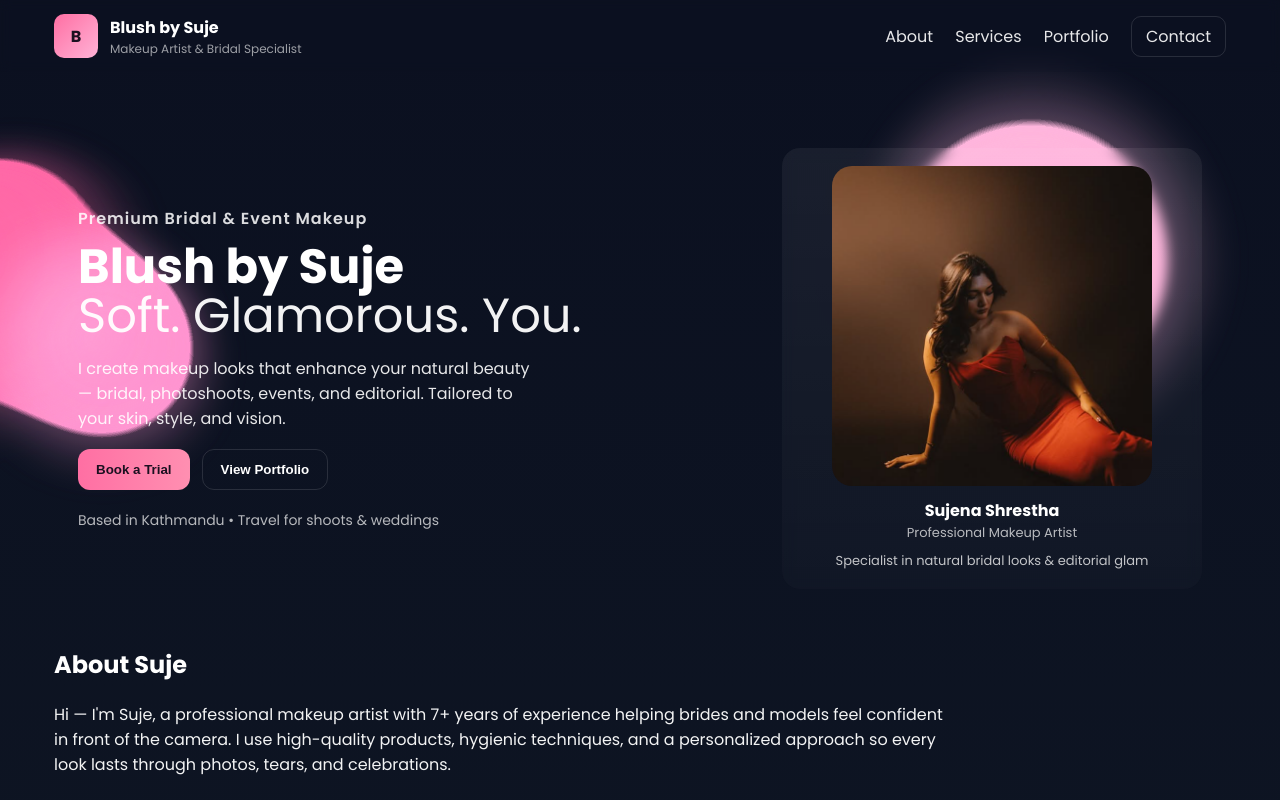
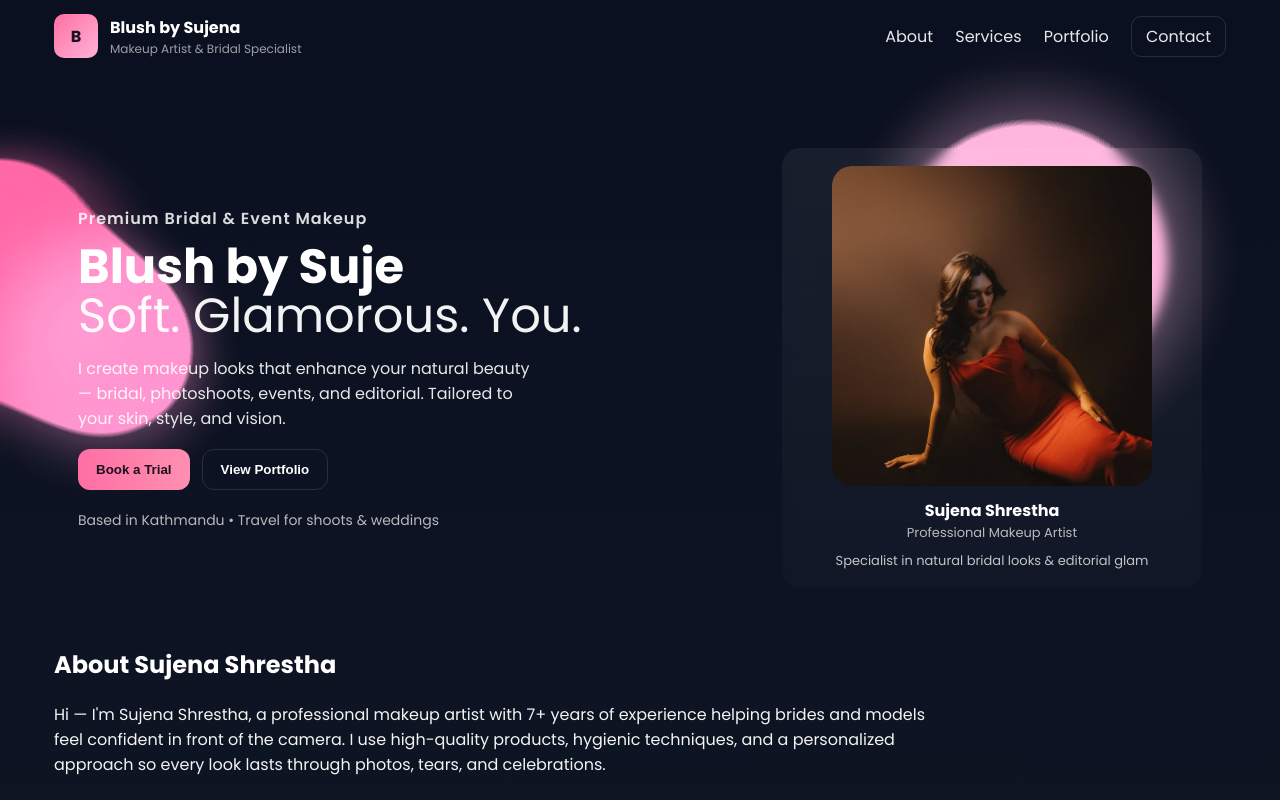
Before and after one commit to Shahil00099/blushbysuje, a plain HTML site: page index.html in a window 1280 px wide. Shown: the top 800 px of the page. Drawn offline with Linux system fonts and the light colour scheme.

Commit message:
Your message

```diff
--- a/index.html
+++ b/index.html
@@ -92,7 +92,7 @@
         <div class="brand">
           <div class="logo">B</div>
           <div>
-            <div style="font-weight:700">Blush by Suje</div>
+            <div style="font-weight:700">Blush by Sujena</div>
             <div style="font-size:12px;color:rgba(255,255,255,0.6)">Makeup Artist & Bridal Specialist</div>
           </div>
         </div>
@@ -156,8 +156,8 @@
       </section>
 
       <section id="about" class="section" style="padding-top:10px">
-        <h2 style="margin-top:0">About Suje</h2>
-        <p style="max-width:900px;opacity:0.95">Hi — I'm Suje, a professional makeup artist with 7+ years of experience helping brides and models feel confident in front of the camera. I use high-quality products, hygienic techniques, and a personalized approach so every look lasts through photos, tears, and celebrations.</p>
+        <h2 style="margin-top:0">About Sujena Shrestha</h2>
+        <p style="max-width:900px;opacity:0.95">Hi — I'm Sujena Shrestha, a professional makeup artist with 7+ years of experience helping brides and models feel confident in front of the camera. I use high-quality products, hygienic techniques, and a personalized approach so every look lasts through photos, tears, and celebrations.</p>
       </section>
 
       <section id="services" class="section">
@@ -185,7 +185,7 @@
       <section id="portfolio" class="section">
         <h2>Portfolio</h2>
         <div class="portfolio">
-          <img src="https://images.unsplash.com/photo-1507003211169-0a1dd7228f2d?q=80&w=1400&auto=format&fit=crop&crop=faces" alt="portfolio">
+          <img src="images/I.jpg" alt="portfolio">
           <img src="https://images.unsplash.com/photo-1522335789203-aabd1fc54bc9?q=80&w=1400&auto=format&fit=crop&crop=faces" alt="portfolio">
           <img src="https://images.unsplash.com/photo-1544005313-94ddf0286df2?q=80&w=1400&auto=format&fit=crop&crop=faces" alt="portfolio">
           <img src="https://images.unsplash.com/photo-1524504388940-b1c1722653e1?q=80&w=1400&auto=format&fit=crop&crop=faces" alt="portfolio">
```
Also changed, not shown: images/I.jpg (added), images/me.jpg (added).
